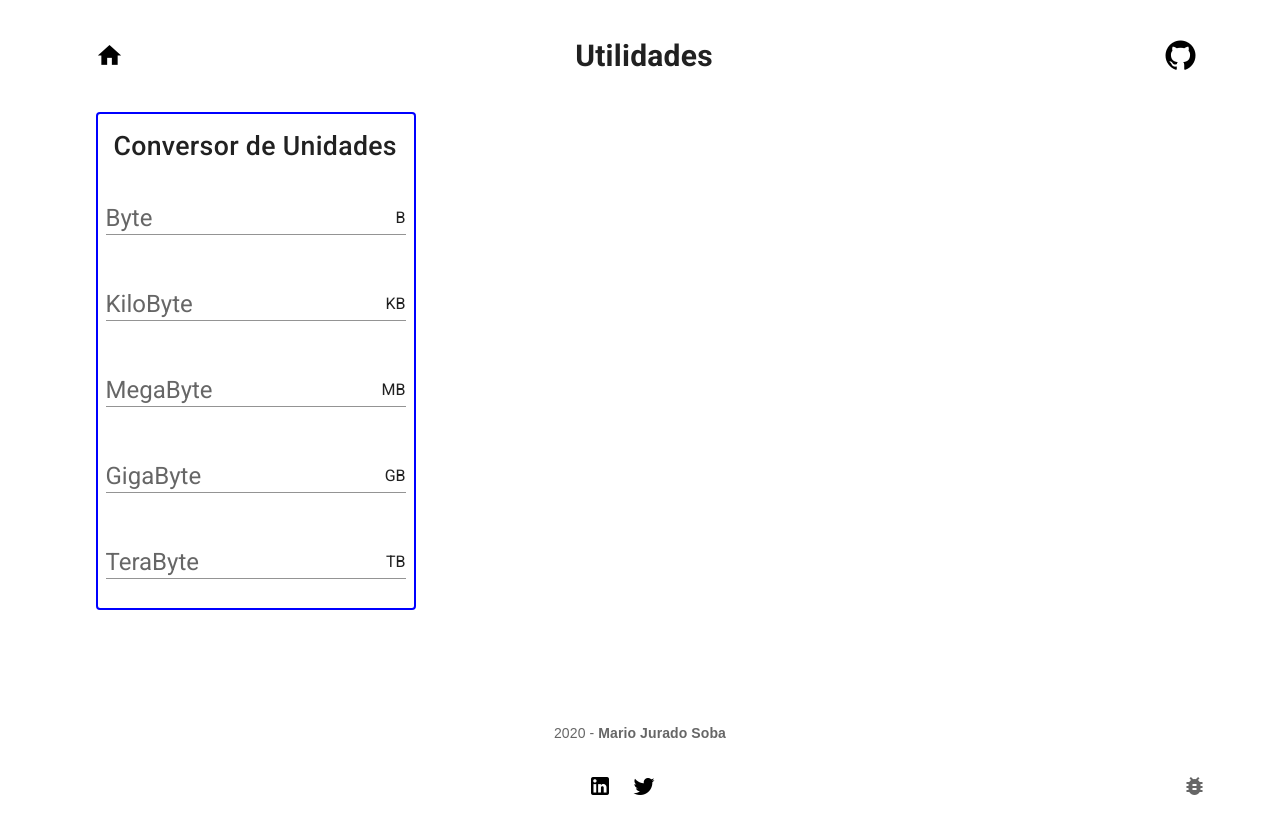
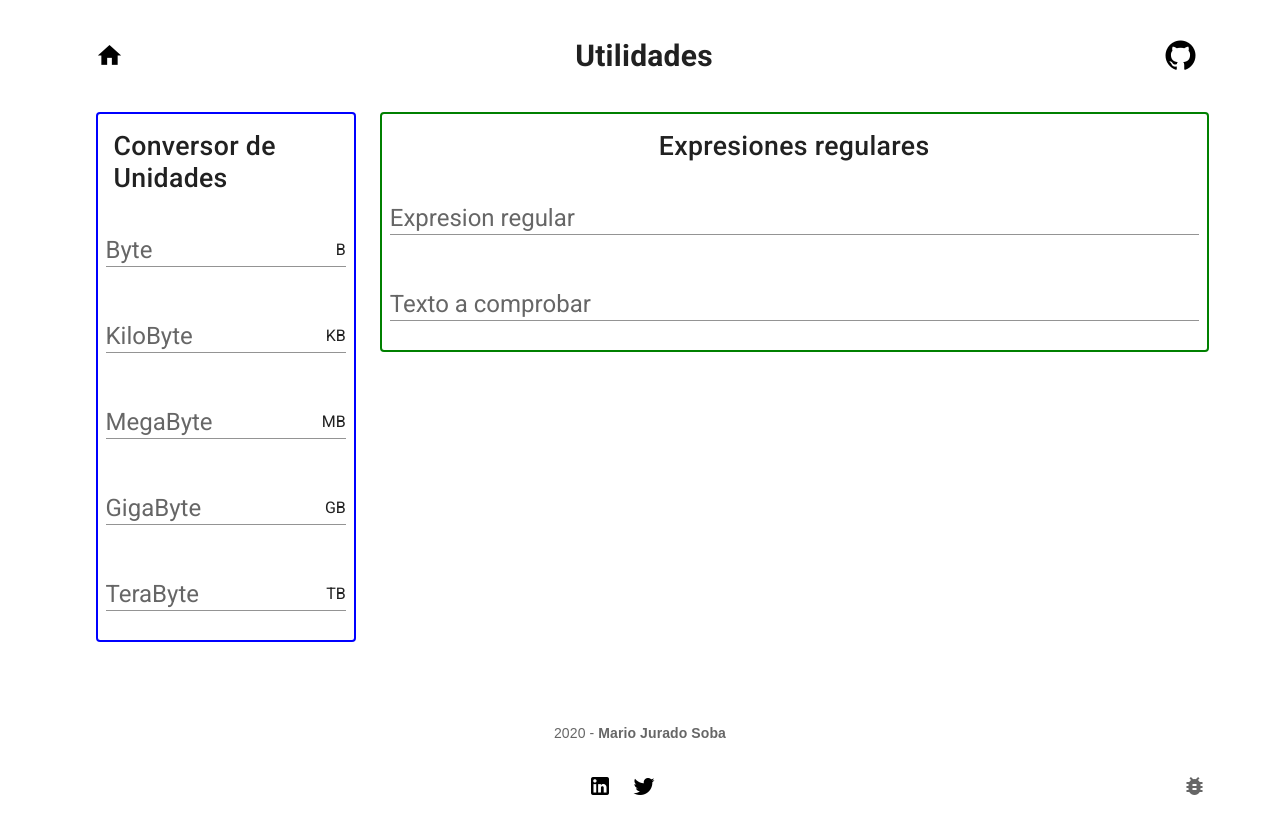
Before and after one commit to Mario2403/UtilsWeb, a Vue app: page /#/Utilidades in a window 1280 px wide. Built offline with nearby package versions, Linux system fonts and the light colour scheme.

Commit message:
Añadida vista control de horas

```diff
--- a/src/components/utilidadesComp/ByteConverter.vue
+++ b/src/components/utilidadesComp/ByteConverter.vue
@@ -1,7 +1,7 @@
 <template>
   <div>
-    <v-card outlined max-width="320" :style="outlinedStyle">
-      <v-card-title class="title-size">Conversor de Unidades</v-card-title>
+    <v-card outlined :style="outlinedStyle">
+      <v-card-title class="title-size justify-center">Conversor de Unidades</v-card-title>
       <v-card-actions>
         <v-row width="100%">
           <v-col>
@@ -189,4 +189,7 @@ export default {
 .title-size {
   font-size: 20pt;
 }
+.v-card__text, .v-card__title {
+  word-break: normal; /* maybe !important  */
+}
 </style>
--- /dev/null
+++ b/src/components/utilidadesComp/RegexChecker.vue
@@ -0,0 +1,47 @@
+<template>
+  <div>
+    <v-card outlined :style="outlinedStyle">
+      <v-card-title class="title-size justify-center">Expresiones regulares</v-card-title>
+      <v-card-actions>
+        <v-row width="100%">
+          <v-col>
+            <v-card flat>
+              <v-text-field id="styled-input" class="styled-input" label="Expresion regular"></v-text-field>
+            </v-card>
+          </v-col>
+        </v-row>
+      </v-card-actions>
+            <v-card-actions>
+        <v-row width="100%">
+          <v-col>
+            <v-card flat>
+              <v-text-field id="styled-input" class="styled-input" label="Texto a comprobar"></v-text-field>
+            </v-card>
+          </v-col>
+        </v-row>
+      </v-card-actions>
+    </v-card>
+  </div>
+</template>
+
+<script>
+export default {
+  name: "RegexChecker",
+  data() {
+    return {
+      outlinedStyle: { border: "2px solid green" }
+    };
+  }
+};
+</script>
+
+<style >
+#styled-input {
+  height: 45px;
+  font-size: 18pt;
+}
+.styled-input label[for] {
+  height: 45px;
+  font-size: 18pt;
+}
+</style>
--- a/src/router/index.js
+++ b/src/router/index.js
@@ -4,6 +4,7 @@ import Home from "../views/Home.vue";
 import CalendarioView from "../views/CalendarioView.vue";
 import EstadisticasView from "../views/EstadisticasView.vue";
 import UtilidadesView from "../views/UtilidadesView.vue";
+import TimeTrackerView from "../views/TimeTrackerView.vue";
 
 
 
@@ -26,6 +27,11 @@ const routes = [
     component: EstadisticasView
   },
   {
+    path: "/ControlHoras",
+    name:"Control de Horas",
+    component: TimeTrackerView
+  },
+  {
     path: "/Utilidades",
     name:"Utilidades",
     component: UtilidadesView
--- a/src/views/Home.vue
+++ b/src/views/Home.vue
@@ -25,7 +25,7 @@ export default {
   data() {
     return{
       cards:[
-        { title: "Control de horas", icon: "⏱️", route:"/" },
+        { title: "Control de horas", icon: "⏱️", route:"/ControlHoras" },
         { title: "Calendario", icon: "🗓️", route:"Calendario" },
         { title: "Notas", icon: "📝", route:"/" },
         { title: "Estadísticas", icon: "📈", route:"Estadisticas"},
--- a/src/views/UtilidadesView.vue
+++ b/src/views/UtilidadesView.vue
@@ -1,15 +1,24 @@
 <template>
   <div>
+    <v-row>
+      <v-col cols="3">
       <ByteConverter/>
+      </v-col>
+      <v-col cols="9">
+        <RegexChecker/>
+      </v-col>
+    </v-row>
   </div>
 </template>
 <script>
 import ByteConverter from "@/components/utilidadesComp/ByteConverter.vue";
+import RegexChecker from "@/components/utilidadesComp/RegexChecker.vue";
 
 export default {
   name: "Utilidades",
   components: {
-    ByteConverter
+    ByteConverter,
+    RegexChecker
   }
 };
 </script>
```
Also changed, not shown: src/views/TimeTrackerView.vue (added).
